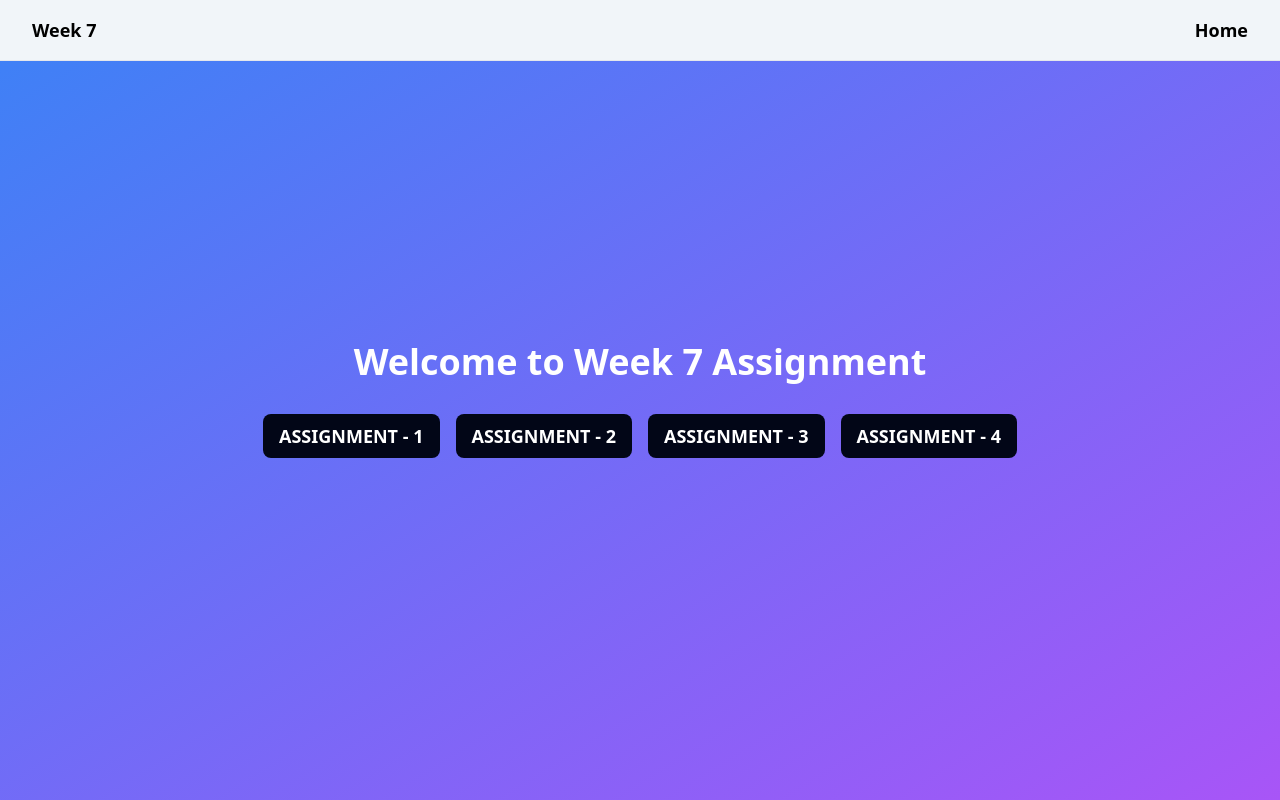
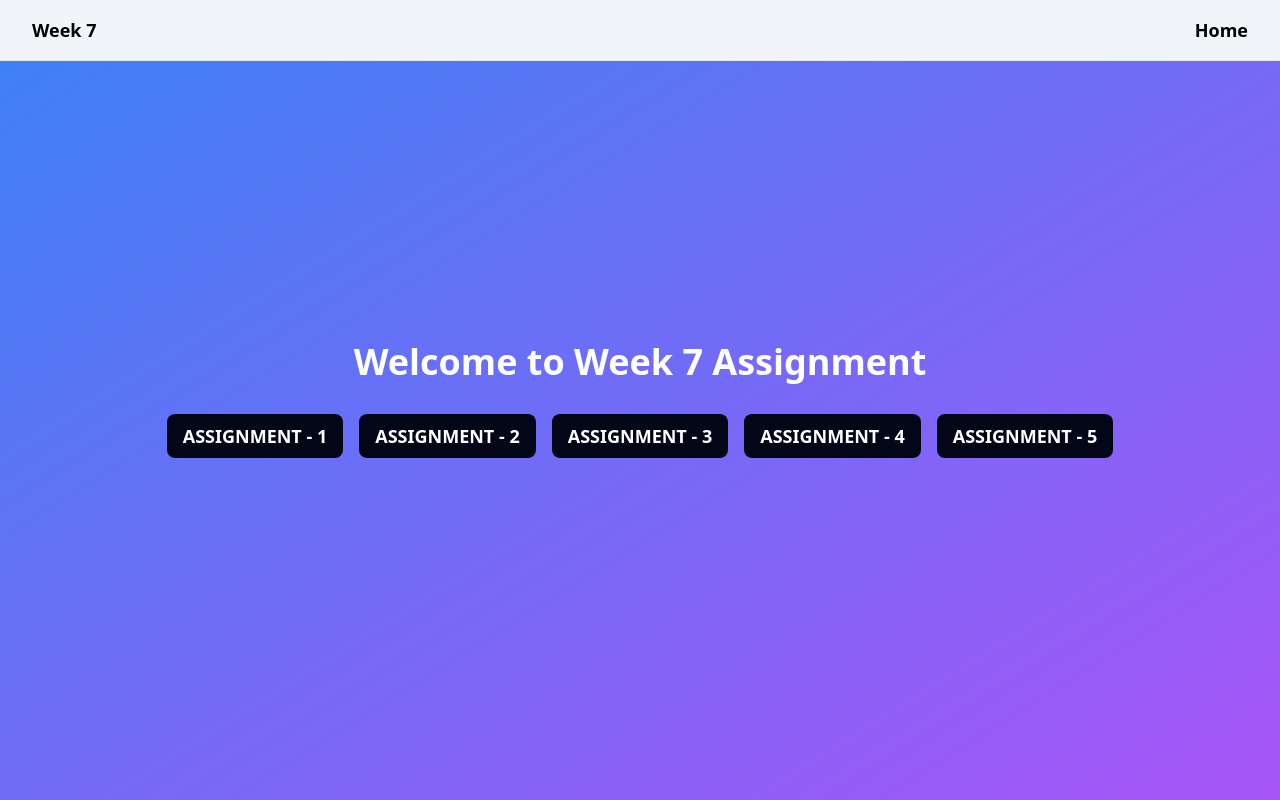
Before and after one commit to FaizanAnwar2801/100xDev_CoHort_Assignment, a React (Vite) app in the folder week-7/: page / in a window 1280 px wide. Built offline with nearby package versions, Linux system fonts and the light colour scheme.

Commit message:
Adding Landing page (Modified)

```diff
--- a/week-7/src/components/Landing.jsx
+++ b/week-7/src/components/Landing.jsx
@@ -5,6 +5,7 @@ const links = [
     'assignment - 2',
     'assignment - 3',
     'assignment - 4',
+    'assignment - 5',
 ]
 
 const Landing = () => {
```
